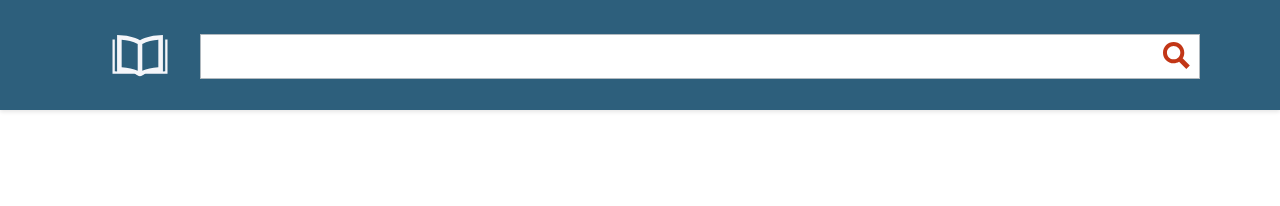
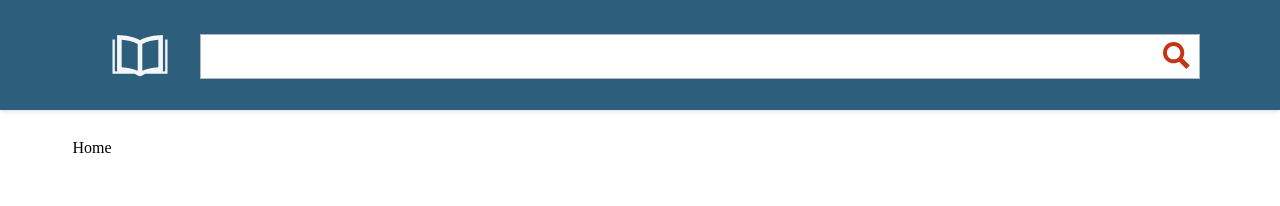
Before and after one commit to Hyunse/my-dictionary, a React (Create React App) app in the folder client/: page / in a window 1280 px wide. Shown: the top 206 px of the page. Built offline with nearby package versions, Linux system fonts and the light colour scheme.

Commit message:
Create Home

```diff
--- /dev/null
+++ b/client/src/routes/Home/HomeContainer.tsx
@@ -0,0 +1,25 @@
+import React, { Component } from 'react';
+import HomePresenter from './HomePresenter';
+
+interface IOwnProps {}
+
+interface IStateProps {}
+
+interface IDispatchProps {}
+
+type IProps = IStateProps & IDispatchProps & IOwnProps;
+
+class HomeContainer extends Component<IProps, {}> {
+  constructor(props: IProps) {
+    super(props);
+  }
+
+  public render() {
+    return (
+      <HomePresenter />
+    );
+  }
+}
+
+
+export default HomeContainer;
--- /dev/null
+++ b/client/src/routes/Home/HomePresenter.tsx
@@ -0,0 +1,22 @@
+import React from 'react';
+import styled from '../../typed-components';
+
+const Container = styled.div`
+  margin-top: 110px;
+  padding-top: 30px;
+  padding-right: 15px;
+  padding-left: 15px;
+`;
+
+interface IProps {
+}
+
+const HomePresenter: React.SFC<IProps> = () => {
+  return (
+    <Container>
+      Home
+    </Container>
+  );
+};
+
+export default HomePresenter;
--- /dev/null
+++ b/client/src/routes/Home/index.ts
@@ -0,0 +1,2 @@
+import MainContainer from './HomeContainer';
+export default MainContainer;
--- a/client/src/routes/Main/MainPresenter.tsx
+++ b/client/src/routes/Main/MainPresenter.tsx
@@ -1,6 +1,8 @@
 import React from 'react';
+import { Route, Switch  } from 'react-router-dom';
 import styled from '../../typed-components';
 import Definition from '../Definition';
+import Home from '../Home';
 import Nav from '../Nav';
 
 const Container = styled.div`
@@ -37,6 +39,10 @@ const MainPresenter: React.SFC<IProps> = () => {
       <Header>
         <Nav />
       </Header>
+      <Switch>
+        <Route path={"/"} component={Home} />
+        <Route path={"/dictionary"} component={Definition} />
+      </Switch>
       <Definition />
     </Container>
   );
```
